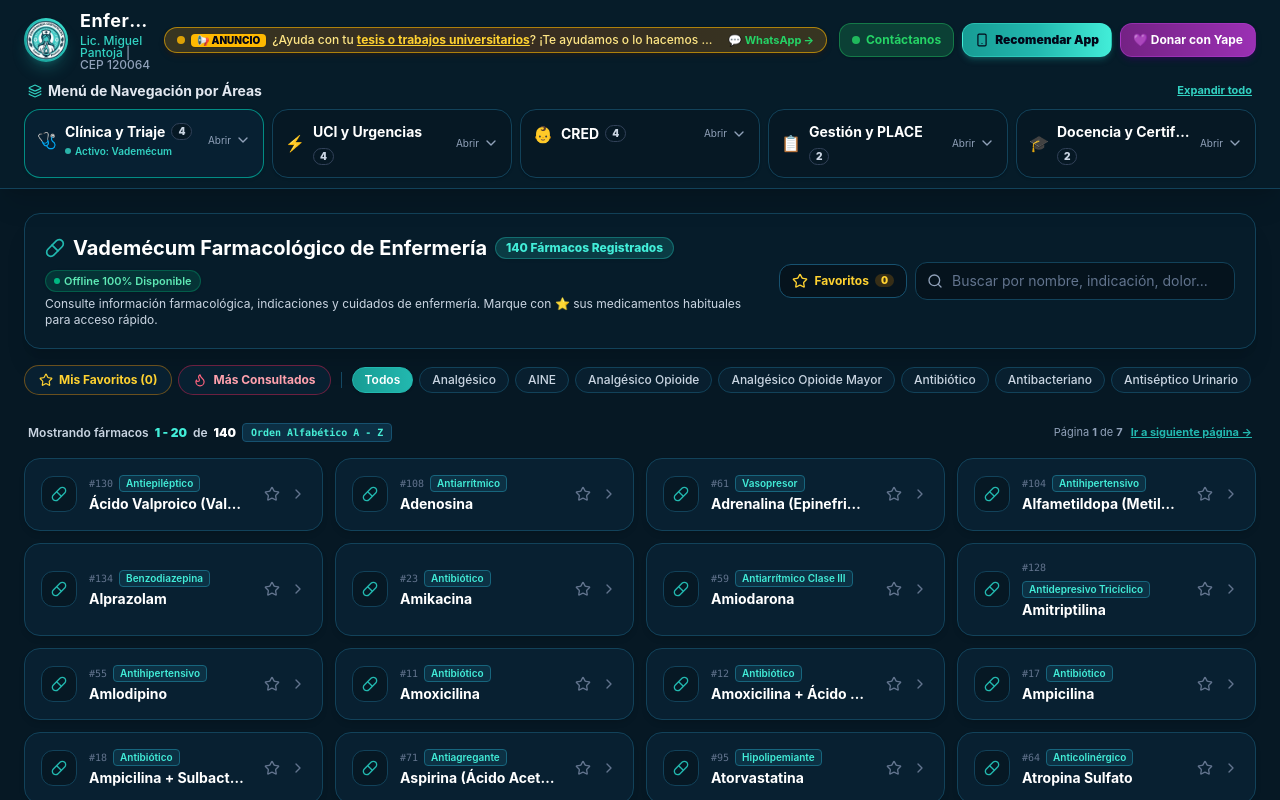
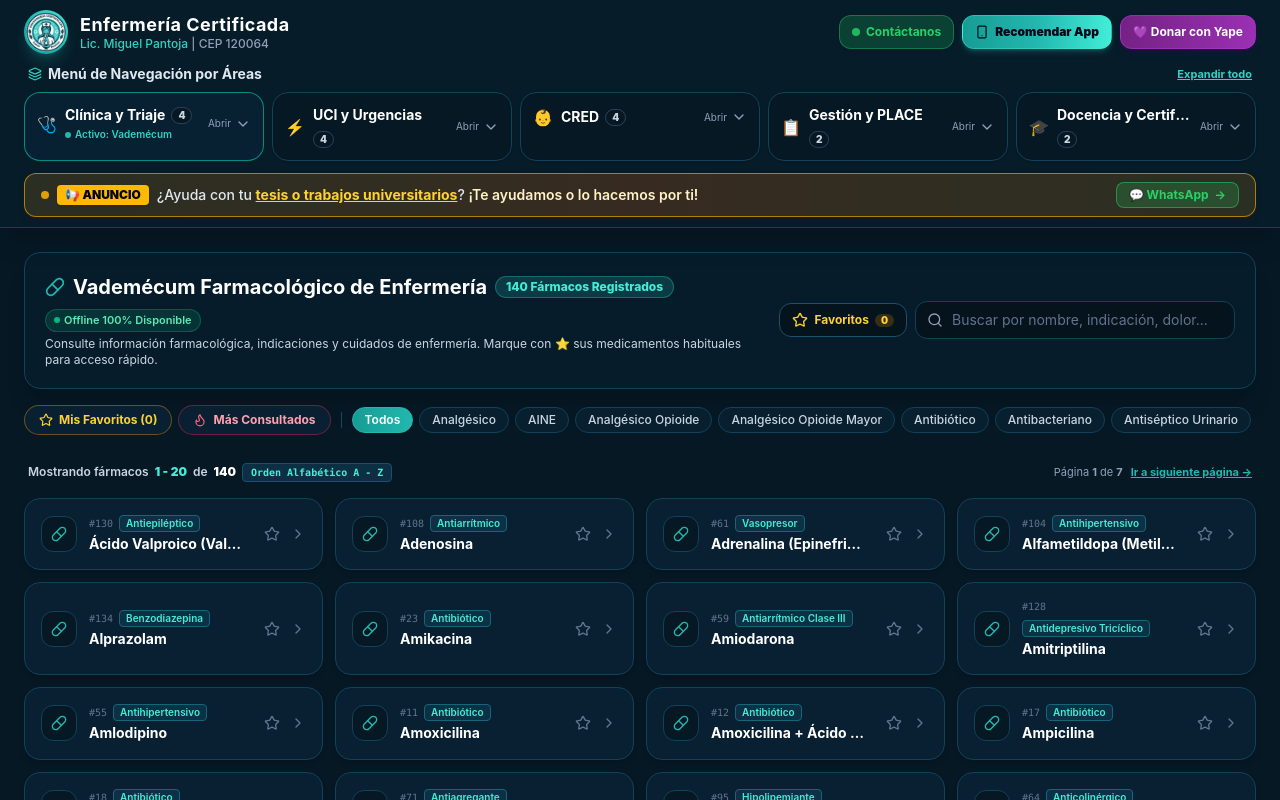
Before and after one commit to portalsinfronteras/enfermeria-certificada, a React (Vite) app: page / in a window 1280 px wide. Shown: the top 800 px of the page. Built offline with nearby package versions, Linux system fonts and the light colour scheme.

Commit message:
Update Header.tsx

```diff
--- a/src/components/Header.tsx
+++ b/src/components/Header.tsx
@@ -156,8 +156,7 @@ export const Header: React.FC<HeaderProps> = ({ activeTab, setActiveTab }) => {
     <header className="sticky top-0 z-40 border-b border-[#12425a] bg-[#071d2b]/95 backdrop-blur-md px-2.5 sm:px-4 md:px-6 py-2.5 shadow-xl space-y-2.5">
       {/* Top Bar: Brand, Anuncio Tesis, Contáctanos & Yape */}
       <div className="max-w-7xl mx-auto flex flex-col md:flex-row items-stretch md:items-center justify-between gap-2.5 sm:gap-3">
-        {/* Brand identity & Announcement */}
-        <div className="flex flex-col sm:flex-row sm:items-center justify-between md:justify-start gap-2 flex-1 min-w-0">
+        {/* Brand identity */}
         <div className="flex items-center space-x-2.5 sm:space-x-3 min-w-0">
           <div className="relative w-9 h-9 sm:w-11 sm:h-11 rounded-full p-0.5 bg-gradient-to-tr from-[#179c94] via-[#22b8af] to-[#42edd8] shadow-lg shadow-[#22b8af]/25 shrink-0">
             <img
@@ -173,37 +172,6 @@ export const Header: React.FC<HeaderProps> = ({ activeTab, setActiveTab }) => {
             <p className="text-[11px] sm:text-xs text-[#32d2c2] font-medium leading-none mt-0.5">
               Lic. Miguel Pantoja <span className="text-slate-400">| CEP 120064</span>
             </p>
-            </div>
-          </div>
-
-          {/* Anuncio dinámico para Tesis y Trabajos */}
-          <div className="w-full sm:w-auto">
-            <a
-              href="https://wa.me/51935281052?text=Hola%20Lic.%20Miguel%20Pantoja%2C%20le%20escribo%20por%20el%20anuncio%20de%20apoyo%20en%20tesis%20y%20trabajos%20universitarios."
-              target="_blank"
-              rel="noopener noreferrer"
-              className="group flex items-center justify-between sm:justify-start gap-1.5 px-2.5 sm:px-3 py-1 rounded-full bg-gradient-to-r from-amber-500/20 via-orange-500/20 to-amber-500/20 border border-amber-400/60 hover:border-amber-300 text-amber-200 hover:text-white transition-all shadow-md shadow-amber-950/30 cursor-pointer text-xs w-full sm:w-auto"
-              title="Ofrecemos ayuda o hacemos tesis y trabajos universitarios. ¡Haz clic para contactarnos por WhatsApp!"
-            >
-              <div className="flex items-center gap-1.5 truncate">
-                <span className="flex h-2 w-2 rounded-full bg-amber-400 animate-pulse shrink-0" />
-                <span className="font-black uppercase text-[9px] sm:text-[10px] text-slate-950 bg-amber-400 px-1.5 py-0.2 rounded shadow-sm shrink-0">
-                  📢 Anuncio
-                </span>
-                <span className="font-medium text-[11px] sm:text-xs truncate">
-                  <span className="inline sm:hidden">
-                    ¿Tesis o trabajos? <strong className="text-amber-300 underline">¡Te ayudamos!</strong>
-                  </span>
-                  <span className="hidden sm:inline">
-                    ¿Ayuda con tu <strong className="text-amber-300 underline font-bold">tesis o trabajos universitarios</strong>? ¡Te ayudamos o lo hacemos por ti!
-                  </span>
-                </span>
-              </div>
-              <span className="font-bold text-[#25D366] text-[10px] sm:text-[11px] group-hover:translate-x-0.5 transition-transform flex items-center gap-0.5 shrink-0 ml-1">
-                <span>💬 WhatsApp</span>
-                <span>→</span>
-              </span>
-            </a>
           </div>
         </div>
 
@@ -359,6 +327,31 @@ export const Header: React.FC<HeaderProps> = ({ activeTab, setActiveTab }) => {
         </div>
       </div>
 
+      {/* ANUNCIO DINÁMICO: APOYO EN TESIS Y TRABAJOS UNIVERSITARIOS (DEBAJO DEL MENÚ DE NAVEGACIÓN) */}
+      <div className="max-w-7xl mx-auto pt-0.5">
+        <a
+          href="https://wa.me/51935281052?text=Hola%20Lic.%20Miguel%20Pantoja%2C%20le%20escribo%20por%20el%20anuncio%20de%20apoyo%20en%20tesis%20y%20trabajos%20universitarios."
+          target="_blank"
+          rel="noopener noreferrer"
+          className="group w-full flex flex-col sm:flex-row items-center justify-between gap-2 px-3 sm:px-4 py-2 rounded-xl bg-gradient-to-r from-amber-500/15 via-orange-500/20 to-amber-500/15 border border-amber-400/60 hover:border-amber-300 text-amber-200 hover:text-white transition-all shadow-md shadow-amber-950/30 cursor-pointer"
+          title="Ofrecemos ayuda o hacemos tesis y trabajos universitarios. ¡Haz clic para contactarnos por WhatsApp!"
+        >
+          <div className="flex items-center gap-2 text-center sm:text-left flex-wrap sm:flex-nowrap justify-center sm:justify-start min-w-0">
+            <span className="flex h-2 w-2 rounded-full bg-amber-400 animate-pulse shrink-0" />
+            <span className="font-black uppercase text-[10px] sm:text-xs text-slate-950 bg-amber-400 px-2 py-0.5 rounded shadow-sm shrink-0">
+              📢 Anuncio
+            </span>
+            <span className="font-medium text-xs sm:text-sm text-slate-200">
+              ¿Ayuda con tu <strong className="text-amber-300 underline font-bold">tesis o trabajos universitarios</strong>? <span className="text-amber-100 font-semibold">¡Te ayudamos o lo hacemos por ti!</span>
+            </span>
+          </div>
+          <div className="flex items-center gap-1.5 px-3 py-1 rounded-lg bg-[#25D366]/20 border border-[#25D366]/50 text-[#25D366] group-hover:bg-[#25D366] group-hover:text-slate-950 font-bold text-xs transition-all shrink-0">
+            <span>💬 WhatsApp</span>
+            <span className="group-hover:translate-x-0.5 transition-transform">→</span>
+          </div>
+        </a>
+      </div>
+
       {/* Yape Donation Modal */}
       <DonationModal
         isOpen={isDonationModalOpen}
```
Lines whose indentation alone changed are shown as unchanged.
